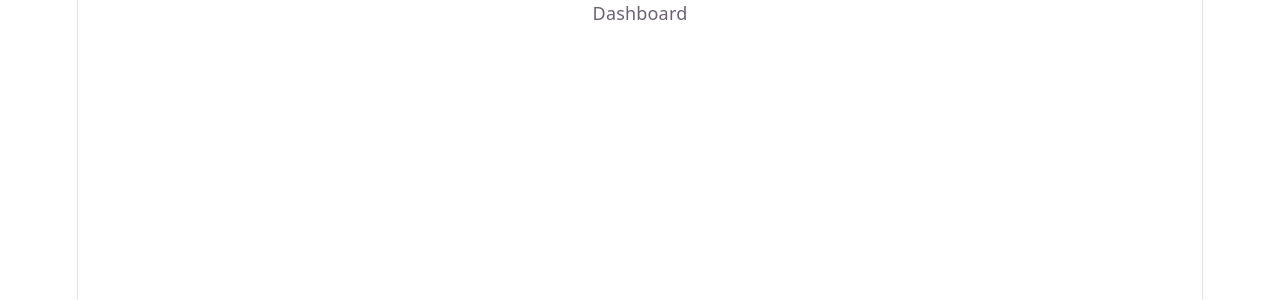
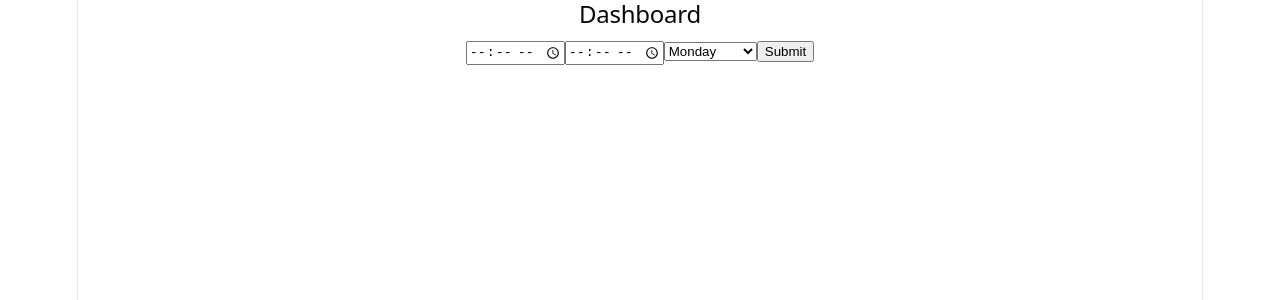
Before and after one commit to hafiz-sufyan-nadeem/doctor-appointment-frontend, a React (Vite) app: page /dashboard in a window 1280 px wide. Shown: the top 300 px of the page. Built offline with nearby package versions, Linux system fonts and the light colour scheme.

Commit message:
Add AddAvailability React component, connect to protected API with auth header

```diff
--- /dev/null
+++ b/src/components/AddAvailability.jsx
@@ -0,0 +1,60 @@
+import axios from 'axios';
+import React, { useState } from 'react'
+
+const AddAvailability = () => {
+    const [day,setDay] = useState('');
+    const [startTime, setStartTime] = useState('');
+    const [endTime, setEndTime] = useState('');
+    const [error, setError] = useState('');
+
+    const handleSubmit = async (e) => {
+      e.preventDefault();
+      try {
+      const token = localStorage.getItem('token');
+      const response = await axios.post('http://localhost:8000/api/availability', {
+        day: day,
+        startTime: startTime,
+        endTime: endTime
+      }, {
+        headers: {
+        Authorization: `Bearer ${token}`
+      }
+      });
+      } catch (error){
+        setError("Invalid Credentials!")
+      }
+    }
+  return (
+    <div>
+        {error && <p style={{color: 'red'}}>{error}</p>}
+        <form onSubmit={handleSubmit}>
+        <input
+          type="time"
+          value={startTime}
+          onChange={(e) => setStartTime(e.target.value)}
+          placeholder="start time"
+        />
+
+        <input
+          type="time"
+          value={endTime}
+          onChange={(e) => setEndTime(e.target.value)}
+          placeholder="end time"
+        />
+
+        <select value={day} onChange={(e)=>setDay(e.target.value)}>
+          <option value="Monday">Monday</option>
+          <option value="Tuesday">Tuesday</option>
+          <option value="Wednesday">Wednesday</option>
+          <option value="Thursday">Thursday</option>
+          <option value="Friday">Friday</option>
+          <option value="Saturday">Saturday</option>
+          <option value="Sunday">Sunday</option>
+        </select>
+        <button type="submit">Submit</button>
+      </form>
+    </div>
+  )
+}
+
+export default AddAvailability
--- a/src/pages/Dashboard.jsx
+++ b/src/pages/Dashboard.jsx
@@ -1,8 +1,12 @@
 import React from 'react'
+import AddAvailability from '../components/AddAvailability'
 
 const Dashboard = () => {
   return (
-    <div>Dashboard</div>
+    <div>
+    <h2>Dashboard</h2>
+      <AddAvailability />
+    </div>
   )
 }
 
```
